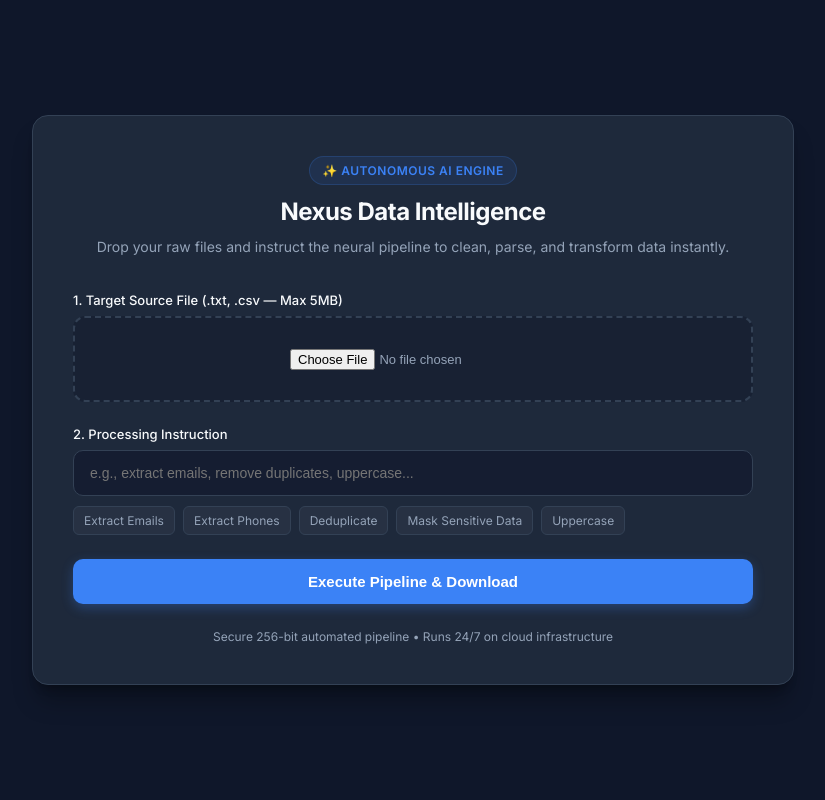
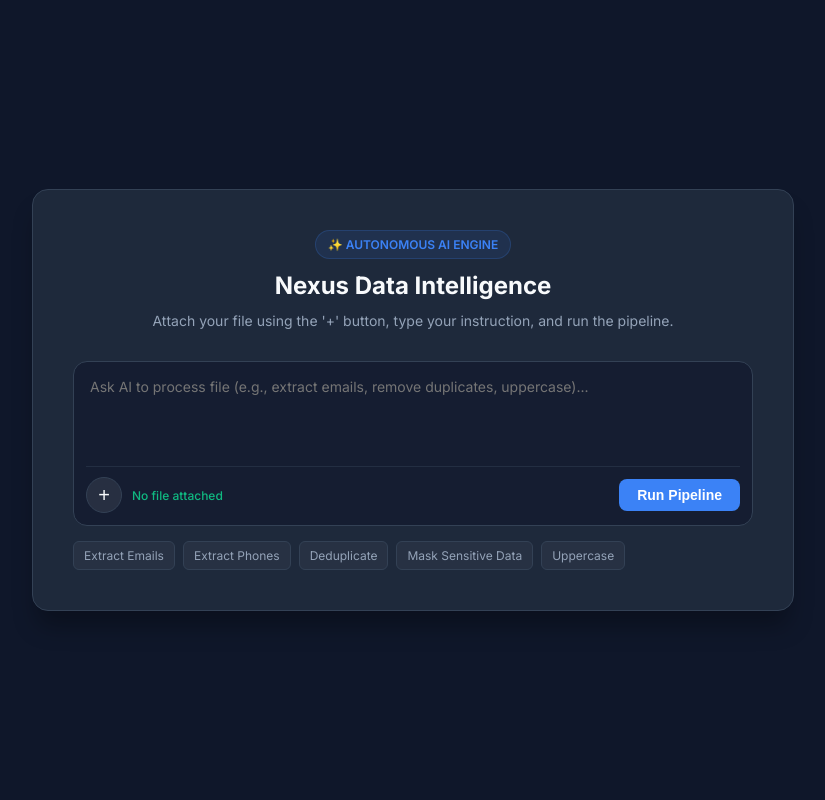
Before and after one commit to rubeenabegum7136-pixel/Data_cleaner_tool, a Flask app: page / in a window 1280 px wide. Shown: the whole page, without its empty margins (227-1052 px from the left). Run offline with Flask 3, Linux system fonts and the light colour scheme.

Commit message:
Add files via upload

```diff
--- a/templates/index.html
+++ b/templates/index.html
@@ -14,7 +14,6 @@
             --text-secondary: #94a3b8;
             --accent: #3b82f6;
             --accent-hover: #2563eb;
-            --success: #10b981;
         }
 
         body {
@@ -37,12 +36,12 @@
             border: 1px solid var(--border-color);
             border-radius: 16px;
             padding: 40px;
-            box-shadow: 0 20px 25px -5px rgba(0, 0, 0, 0.3), 0 8px 10px -6px rgba(0, 0, 0, 0.3);
+            box-shadow: 0 20px 25px -5px rgba(0, 0, 0, 0.3);
         }
 
         .header {
             text-align: center;
-            margin-bottom: 35px;
+            margin-bottom: 30px;
         }
 
         .badge {
@@ -55,7 +54,6 @@
             border-radius: 20px;
             margin-bottom: 12px;
             border: 1px solid rgba(59, 130, 246, 0.2);
-            letter-spacing: 0.5px;
             text-transform: uppercase;
         }
 
@@ -63,7 +61,6 @@
             margin: 0 0 10px 0;
             font-size: 24px;
             font-weight: 700;
-            letter-spacing: -0.5px;
         }
 
         p {
@@ -73,61 +70,104 @@
             line-height: 1.5;
         }
 
-        .form-group {
-            margin-bottom: 24px;
-        }
-
-        label {
-            display: block;
-            font-size: 13px;
-            font-weight: 500;
-            color: var(--text-primary);
-            margin-bottom: 8px;
-        }
-
-        .file-dropzone {
-            border: 2px dashed var(--border-color);
-            border-radius: 12px;
-            padding: 30px;
-            text-align: center;
-            background: rgba(15, 23, 42, 0.4);
-            transition: all 0.3s ease;
-            cursor: pointer;
-        }
-
-        .file-dropzone:hover {
-            border-color: var(--accent);
-            background: rgba(59, 130, 246, 0.03);
-        }
-
-        input[type="file"] {
-            color: var(--text-secondary);
-            font-size: 13px;
-        }
-
-        input[type="text"] {
-            width: 100%;
+        /* AI Prompt Box Container */
+        .ai-prompt-wrapper {
             background: rgba(15, 23, 42, 0.6);
             border: 1px solid var(--border-color);
-            border-radius: 10px;
-            padding: 14px 16px;
-            color: var(--text-primary);
-            font-size: 14px;
-            box-sizing: border-box;
-            outline: none;
+            border-radius: 14px;
+            padding: 12px;
+            margin-top: 20px;
             transition: border-color 0.2s;
         }
 
-        input[type="text"]:focus {
+        .ai-prompt-wrapper:focus-within {
             border-color: var(--accent);
             box-shadow: 0 0 0 3px rgba(59, 130, 246, 0.15);
+        }
+
+        .ai-textarea {
+            width: 100%;
+            background: transparent;
+            border: none;
+            color: var(--text-primary);
+            font-size: 14px;
+            font-family: 'Inter', sans-serif;
+            resize: none;
+            outline: none;
+            height: 80px;
+            box-sizing: border-box;
+            padding: 4px;
+        }
+
+        .ai-toolbar {
+            display: flex;
+            justify-content: space-between;
+            align-items: center;
+            border-top: 1px solid rgba(51, 65, 85, 0.5);
+            padding-top: 10px;
+            margin-top: 8px;
+        }
+
+        /* Plus Attachment Button Style */
+        .attach-btn-wrapper {
+            position: relative;
+            display: inline-block;
+        }
+
+        .plus-btn {
+            background: rgba(255, 255, 255, 0.08);
+            color: var(--text-primary);
+            border: 1px solid var(--border-color);
+            width: 36px;
+            height: 36px;
+            border-radius: 50%;
+            font-size: 20px;
+            display: flex;
+            justify-content: center;
+            align-items: center;
+            cursor: pointer;
+            transition: background 0.2s, border-color 0.2s;
+        }
+
+        .plus-btn:hover {
+            background: rgba(59, 130, 246, 0.2);
+            border-color: var(--accent);
+            color: var(--accent);
+        }
+
+        /* Hidden real file input */
+        .hidden-file-input {
+            display: none;
+        }
+
+        .file-status {
+            font-size: 12px;
+            color: var(--success, #10b981);
+            margin-left: 10px;
+            font-weight: 500;
+        }
+
+        .submit-btn {
+            background: var(--accent);
+            color: white;
+            border: none;
+            border-radius: 8px;
+            padding: 8px 18px;
+            font-size: 14px;
+            font-weight: 600;
+            cursor: pointer;
+            transition: background 0.2s;
+        }
+
+        .submit-btn:hover {
+            background: var(--accent-hover);
         }
 
         .chips-container {
             display: flex;
             flex-wrap: wrap;
             gap: 8px;
-            margin-top: 10px;
+            margin-top: 15px;
         }
 
         .chip {
@@ -147,28 +187,6 @@
             border-color: rgba(59, 130, 246, 0.3);
         }
 
-        .submit-btn {
-            width: 100%;
-            background: var(--accent);
-            color: white;
-            border: none;
-            border-radius: 10px;
-            padding: 14px;
-            font-size: 15px;
-            font-weight: 600;
-            cursor: pointer;
-            transition: background 0.2s, transform 0.1s;
-            box-shadow: 0 4px 12px rgba(59, 130, 246, 0.3);
-        }
-
-        .submit-btn:hover {
-            background: var(--accent-hover);
-        }
-
-        .submit-btn:active {
-            transform: scale(0.99);
-        }
-
         .footer-note {
             text-align: center;
             font-size: 12px;
@@ -183,21 +201,31 @@
         <div class="header">
             <span class="badge">✨ Autonomous AI Engine</span>
             <h2>Nexus Data Intelligence</h2>
-            <p>Drop your raw files and instruct the neural pipeline to clean, parse, and transform data instantly.</p>
+            <p>Attach your file using the '+' button, type your instruction, and run the pipeline.</p>
         </div>
 
         <form action="/upload" method="POST" enctype="multipart/form-data">
-            <div class="form-group">
-                <label>1. Target Source File (.txt, .csv — Max 5MB)</label>
-                <div class="file-dropzone">
-                    <input type="file" name="file" accept=".txt,.csv" required>
+
+            <div class="ai-prompt-wrapper">
+                <!-- Instruction Text Area -->
+                <textarea class="ai-textarea" id="instructionBox" name="instruction" placeholder="Ask AI to process file (e.g., extract emails, remove duplicates, uppercase)..." required></textarea>
+
+                <div class="ai-toolbar">
+                    <div style="display: flex; align-items: center;">
+                        <!-- Plus Attachment Button -->
+                        <div class="attach-btn-wrapper">
+                            <button type="button" class="plus-btn" onclick="document.getElementById('fileInput').click()" title="Attach File">+</button>
+                            <input type="file" id="fileInput" name="file" class="hidden-file-input" accept=".txt,.csv" onchange="showFileName(this)" required>
+                        </div>
+                        <span id="fileStatus" class="file-status">No file attached</span>
+                    </div>
+
+                    <!-- Submit Button -->
+                    <button type="submit" class="submit-btn">Run Pipeline</button>
                 </div>
             </div>
 
-            <div class="form-group">
-                <label>2. Processing Instruction</label>
-                <input type="text" id="instructionBox" name="instruction" placeholder="e.g., extract emails, remove duplicates, uppercase..." required>
-
+            <!-- Quick Suggestion Chips -->
             <div class="chips-container">
                 <div class="chip" onclick="setCommand('extract emails')">Extract Emails</div>
                 <div class="chip" onclick="setCommand('extract phone')">Extract Phones</div>
@@ -205,20 +233,5 @@
                 <div class="chip" onclick="setCommand('mask privacy')">Mask Sensitive Data</div>
                 <div class="chip" onclick="setCommand('uppercase')">Uppercase</div>
             </div>
-            </div>
 
-            <button type="submit" class="submit-btn">Execute Pipeline & Download</button>
         </form>
-
-        <div class="footer-note">
-            Secure 256-bit automated pipeline • Runs 24/7 on cloud infrastructure
-        </div>
-    </div>
-
-    <script>
-        function setCommand(cmd) {
-            document.getElementById('instructionBox').value = cmd;
-        }
-    </script>
-</body>
-</html>
```
Lines whose indentation alone changed are shown as unchanged.
